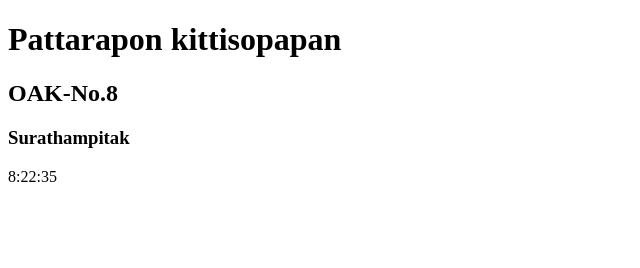
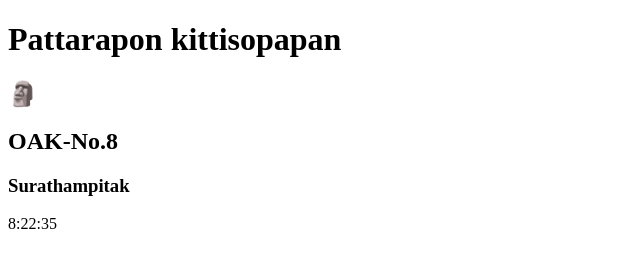
Before and after one commit to stp25349-code/stp25349-code.github.io, a plain HTML site: page test.html in a window 1280 px wide. Shown: the whole page, without its empty margins (0-640 px from the left). Drawn offline with Linux system fonts and the light colour scheme.

Commit message:
Update test.html

```diff
--- a/test.html
+++ b/test.html
@@ -3,6 +3,7 @@
 
 <body onload="startTime()">
 <h1>Pattarapon kittisopapan</h1>
+<h2>&#128511;</h2>
 <h2>OAK-No.8</h2>
 <h3>Surathampitak</h3>
 
```
